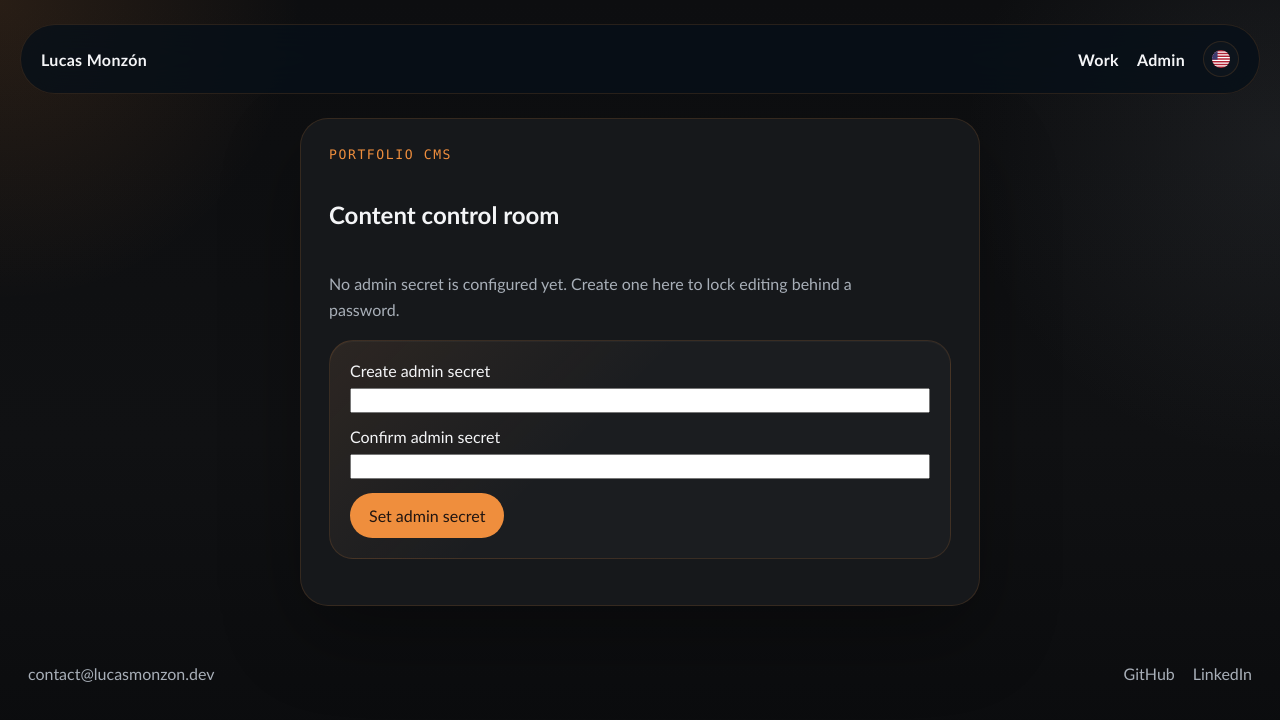
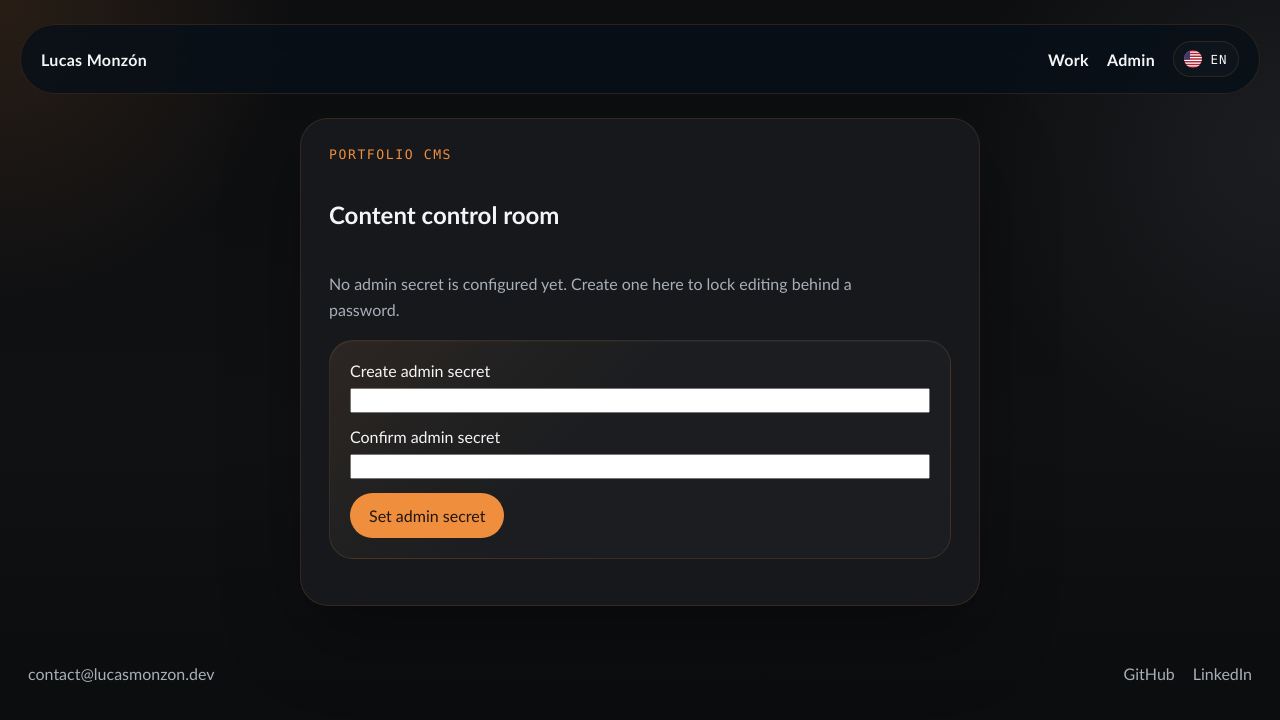
Before and after one commit to Fake-Sun/portfolio, a Next.js app: page /en/admin in a window 1280 px wide. Shown: the top 720 px of the page. Built offline with nearby package versions, Linux system fonts and the light colour scheme; no server answers; the database is empty.

Commit message:
Refine language toggle and support copy

```diff
--- a/src/app/globals.css
+++ b/src/app/globals.css
@@ -95,9 +95,10 @@ button {
   display: inline-flex;
   align-items: center;
   justify-content: center;
-  width: 36px;
+  gap: 8px;
+  min-width: 66px;
   height: 36px;
-  padding: 0;
+  padding: 0 10px;
   border: 1px solid var(--line);
   border-radius: 999px;
   background: rgba(255, 255, 255, 0.02);
@@ -108,6 +109,13 @@ button {
   height: 18px;
   border-radius: 999px;
   object-fit: cover;
+}
+
+.language-toggle__label {
+  color: var(--text);
+  font-family: var(--font-mono);
+  font-size: 0.78rem;
+  letter-spacing: 0.08em;
 }
 
 .site-footer {
--- a/src/components/language-selector.tsx
+++ b/src/components/language-selector.tsx
@@ -64,7 +64,8 @@ export function LanguageSelector() {
       aria-label={current.title}
       title={current.title}
     >
-      <img src={current.src} alt={current.alt} className="language-toggle__flag" />
+      <img key={locale} src={current.src} alt={current.alt} className="language-toggle__flag" />
+      <span className="language-toggle__label">{locale.toUpperCase()}</span>
     </button>
   );
 }
--- a/src/lib/i18n.ts
+++ b/src/lib/i18n.ts
@@ -128,7 +128,7 @@ export const siteCopy = {
     ],
     highlights: [
       "Web applications and internal tools",
-      "L1/L2 support experience",
+      "L2 / supervisor support experience",
       "Hosting and deployment context"
     ],
     about: "About",
@@ -288,7 +288,7 @@ export const siteCopy = {
     ],
     highlights: [
       "Aplicaciones web y herramientas internas",
-      "Experiencia en soporte L1/L2",
+      "Experiencia en soporte L2 / supervisor",
       "Contexto de hosting y despliegue"
     ],
     about: "Sobre mí",
```
